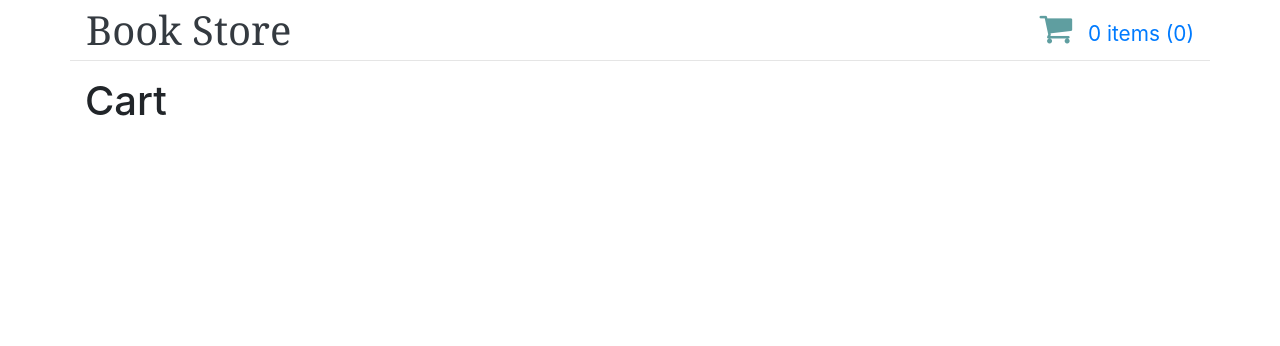
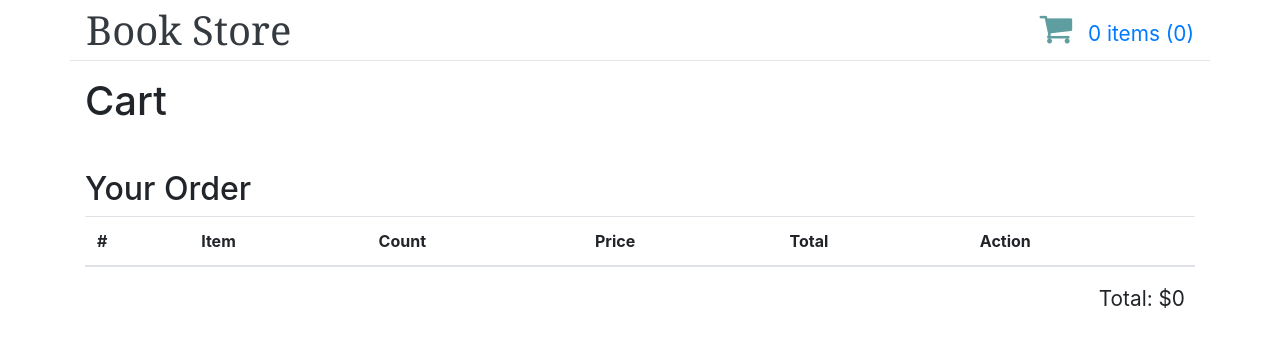
Before and after one commit to osadasami/vue-bookstore, a Vue app: page /cart in a window 1280 px wide. Shown: the top 346 px of the page. Built offline with nearby package versions, Linux system fonts and the light colour scheme.

Commit message:
add Card view

```diff
--- a/src/views/Cart.vue
+++ b/src/views/Cart.vue
@@ -1,5 +1,8 @@
-<script setup lang="ts"></script>
+<script setup lang="ts">
+import Order from "@/components/Order.vue";
+</script>
 <template>
   <h1>Cart</h1>
+  <Order />
 </template>
 <style scoped></style>
```
